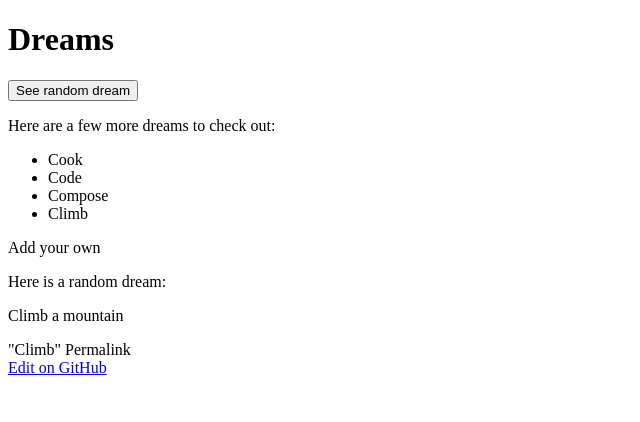
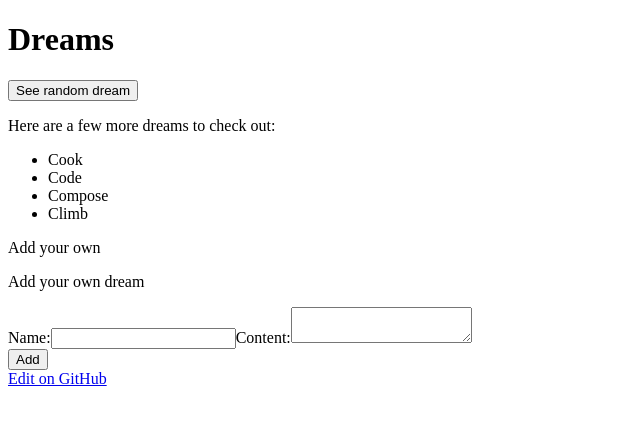
Before and after one commit to larsthorup/rsc-next-sandbox, a Next.js app: page / in a window 1280 px wide. Both pictures are taken after a click on the link "Add your own". Shown: the top 422 px of the page, without its empty margins (0-640 px from the left). Built offline with nearby package versions, Linux system fonts and the light colour scheme.

Commit message:
create dream page

```diff
--- a/app/page.tsx
+++ b/app/page.tsx
@@ -1,6 +1,7 @@
 import DreamPage from "../components/DreamPage";
 import DreamsPage from "../components/DreamsPage";
 import MainLayout from "../components/MainLayout";
+import NewDreamPage from "../components/NewDreamPage";
 import { ClientRouterPage, ClientRouterProvider } from "../lib/router";
 
 async function getPage(route: string): Promise<JSX.Element> {
@@ -8,8 +9,8 @@ async function getPage(route: string): Promise<JSX.Element> {
   const page = (() => { switch (route) {
     case 'all':
       return <DreamsPage />;
-    // case 'new':
-    //   return <NewDreamPage />;
+    case 'new':
+      return <NewDreamPage />;
     default:
       return <DreamPage id={route} />;
   }})();
--- /dev/null
+++ b/components/CreateDreamForm.tsx
@@ -0,0 +1,27 @@
+'use client';
+
+import SubmitButton from '../lib/SubmitButton';
+import { useNavigate } from '../lib/router';
+import { createDream } from '../services/createDream';
+
+export default function CreateDreamForm() {
+  const navigate = useNavigate();
+  async function submit(formData: FormData) {
+    const dream = await createDream(formData);
+    navigate(dream.id)
+  }
+  return (
+    <form autoComplete="off" action={submit}>
+      <label>
+        Name:
+        <input name="name" type="text" required minLength={2} />
+      </label>
+      <label>
+        Content:
+        <textarea name="content" required minLength={5} />
+      </label>
+      <SubmitButton />
+    </form>
+  );
+
+}
--- a/components/DreamPage.tsx
+++ b/components/DreamPage.tsx
@@ -8,7 +8,7 @@ export default async function DreamPage({ id }: DreamPageProps) {
   const dream = await getDream(id);
 
   return (
-    <div className="flex flex-col gap-y-4">
+    <div>
       <p>Heres your dream:</p>
       <p>{dream.content}</p>
       <DeleteDreamButton id={dream.id} />
--- /dev/null
+++ b/components/NewDreamPage.tsx
@@ -0,0 +1,10 @@
+import CreateDreamForm from './CreateDreamForm';
+
+export default function NewDreamPage() {
+  return (
+    <div>
+      <p>Add your own dream</p>
+      <CreateDreamForm />
+    </div>
+  );
+}
--- /dev/null
+++ b/lib/SubmitButton.tsx
@@ -0,0 +1,16 @@
+'use client';
+
+import React from 'react';
+import { useFormStatus } from 'react-dom';
+
+export default function SubmitButton() {
+  const { pending } = useFormStatus();
+
+  return (
+    <div>
+      <button disabled={pending} type="submit">
+        {pending ? 'Adding...' : 'Add'}
+      </button>
+    </div>
+  );
+}
--- a/package.json
+++ b/package.json
@@ -19,6 +19,7 @@
   },
   "devDependencies": {
     "@types/node": "20.14.2",
+    "@types/react-dom": "^18.3.0",
     "typescript": "5.4.5"
   }
 }
--- /dev/null
+++ b/services/createDream.ts
@@ -0,0 +1,24 @@
+"use server";
+
+import { randomUUID } from "crypto";
+import { Dream } from "../types/Dream";
+import { getDreams } from "./getDreams";
+import { saveDreams } from "./saveDreams";
+
+export async function createDream(data: FormData) {
+  const name = data.get("name") as string;
+  const content = data.get("content") as string;
+  const id = randomUUID();
+  const createdAt = new Date().toISOString();
+
+  const dream: Dream = {
+    id,
+    createdAt,
+    name,
+    content,
+  };
+  const dreams = await getDreams();
+  dreams.push(dream);
+  await saveDreams(dreams);
+  return dream;
+}
```
Also changed, not shown: 1 other file (tests, documents, lock files or other folders).
